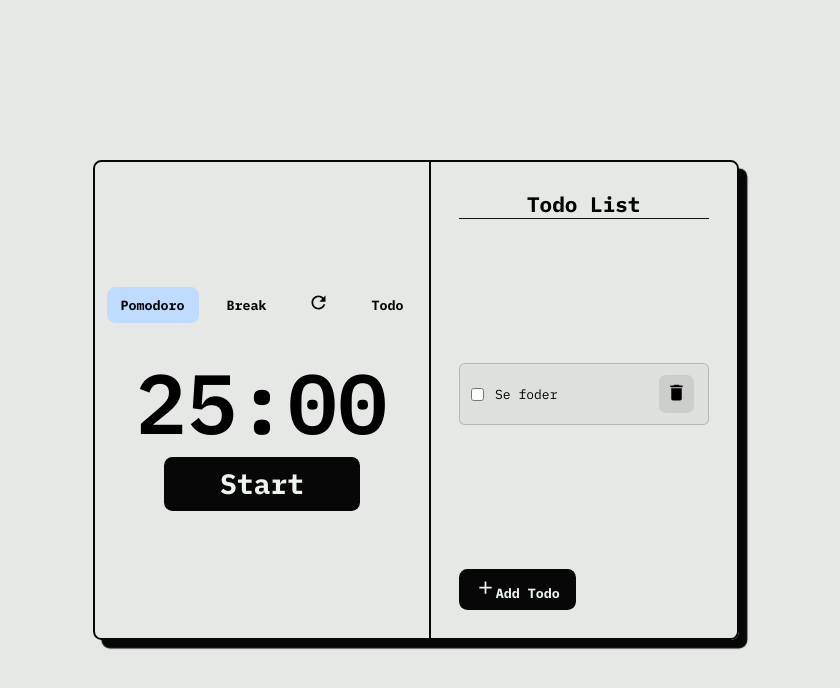
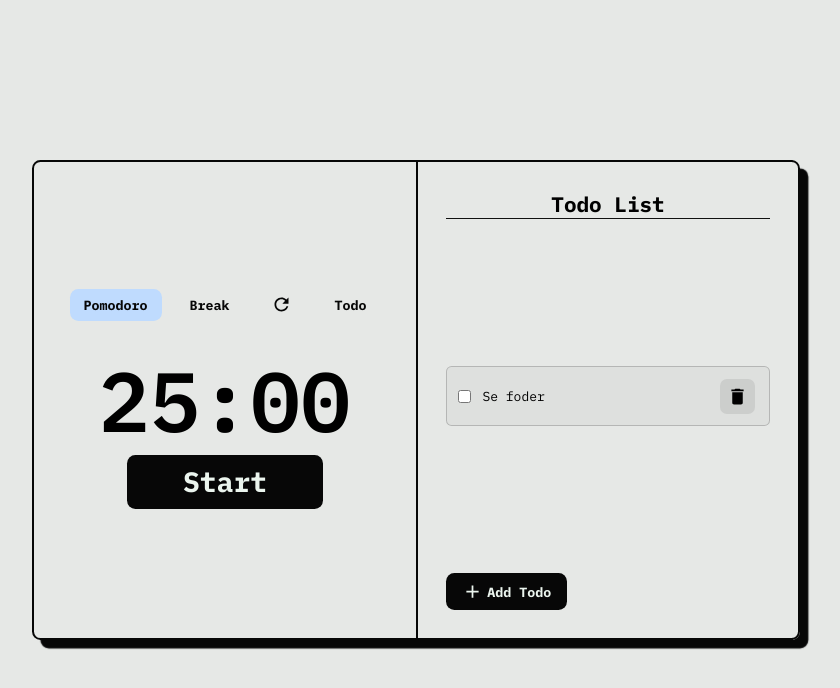
Before and after one commit to caiocsm-sudo/pomoscript, a React (Vite) app: page / in a window 1280 px wide. Both pictures are taken after a click on the button "Todo". Shown: the top 688 px of the page, without its empty margins (224-1064 px from the left). Built offline with nearby package versions, Linux system fonts and the light colour scheme.

Commit message:
added flex center class

```diff
--- a/src/index.css
+++ b/src/index.css
@@ -49,17 +49,18 @@ a:hover {
 }
 
 .wrapper {
-  min-width: 20%;
+  min-width: 60%;
   min-height: 60%;
   margin: auto;
   border: 2px solid var(--default-black);
   box-shadow: 0.6rem 0.6rem 1px var(--default-black);
-  /* padding: 0.8rem; */
   border-radius: 0.6rem;
   display: flex;
+  justify-content: center;
 }
 
 .pomodoro {
+  width: 100%;
   display: flex;
   flex-direction: column;
   align-items: center;
@@ -71,8 +72,11 @@ a:hover {
   font-weight: 600;
 }
 
+.side-todo {
+  width: 100%;
+}
+
 .side-todo > section {
-  width: 22rem;
   height: 100%;
   border-left: 2px solid var(--default-black);
   padding: 2rem 2rem ;
@@ -133,3 +137,9 @@ a:hover {
 .active:hover {
   background-color: var(--darker-blue);
 }
+
+.flex-center {
+  display: flex;
+  align-items: center;
+  gap: 0.3rem;
+}
```
